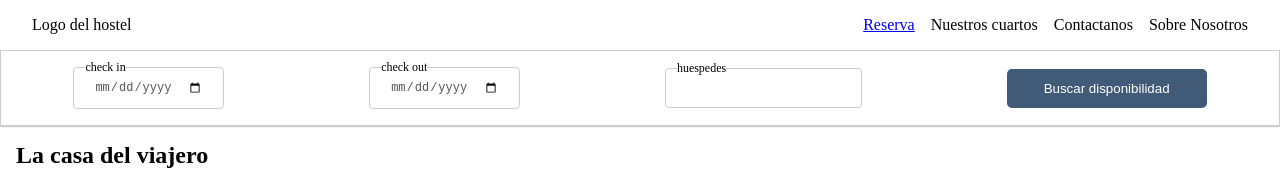
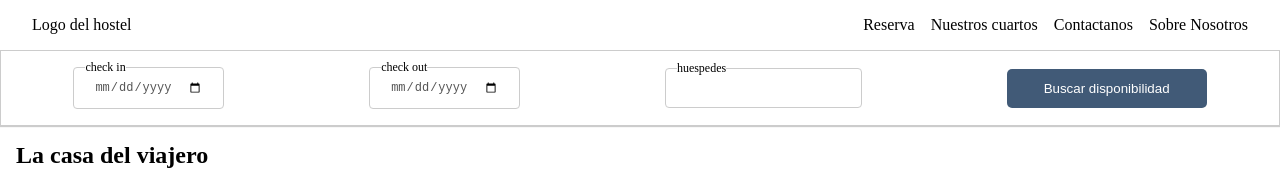
Before and after one commit to tomason182/la-casa-del-viajero-website, a React (Vite) app: page /searchresult in a window 1280 px wide. Shown: the top 170 px of the page. Built offline with nearby package versions, Linux system fonts and the light colour scheme.

Commit message:
add: Remove availability form from home page

```diff
--- a/src/components/Header/Header.jsx
+++ b/src/components/Header/Header.jsx
@@ -1,5 +1,4 @@
 import styles from "./Header.module.css";
-import { Link } from "react-router";
 
 export default function Header() {
   return (
@@ -9,9 +8,7 @@ export default function Header() {
       </div>
       <nav>
         <ul className={styles.navList}>
-          <li>
-            <Link to="searchresult">Reserva</Link>
-          </li>
+          <li>Reserva</li>
           <li>Nuestros cuartos</li>
           <li>Contactanos</li>
           <li>Sobre Nosotros</li>
--- a/src/pages/Home/Home.jsx
+++ b/src/pages/Home/Home.jsx
@@ -1,7 +1,6 @@
 import { useState } from "react";
 import PropTypes from "prop-types";
 import Location from "../../components/Location/Location";
-import AvailabilityForm from "../../components/Forms/AvailabilityForm";
 import styles from "./Home.module.css";
 import entorno from "../../assets/images/entorno.png";
 import ambiente from "../../assets/images/ambiente.png";
@@ -55,7 +54,6 @@ export default function Home() {
       <section className={styles.mainContent}>
         <div className={styles.bookingContent}>
           <h2>Reservá tu próxima estadia</h2>
-          <AvailabilityForm />
         </div>
       </section>
       <section className={styles.about}>
```
